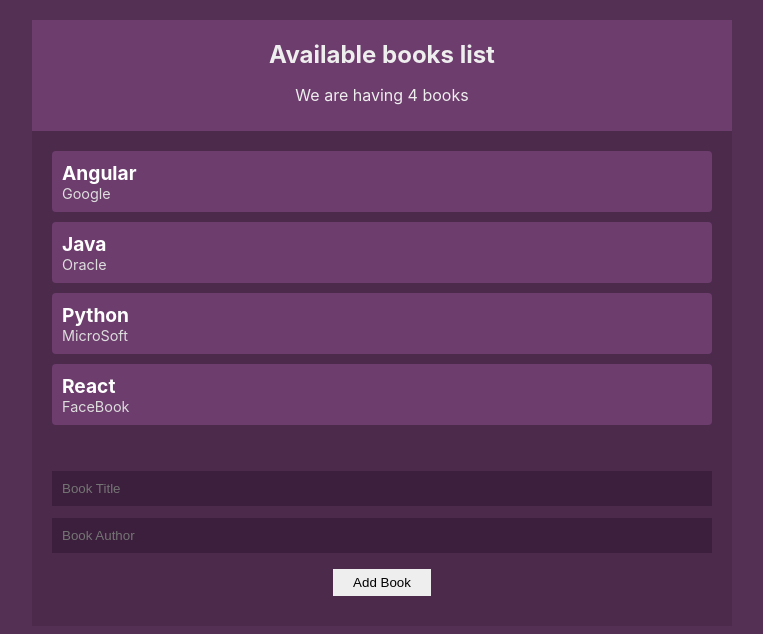
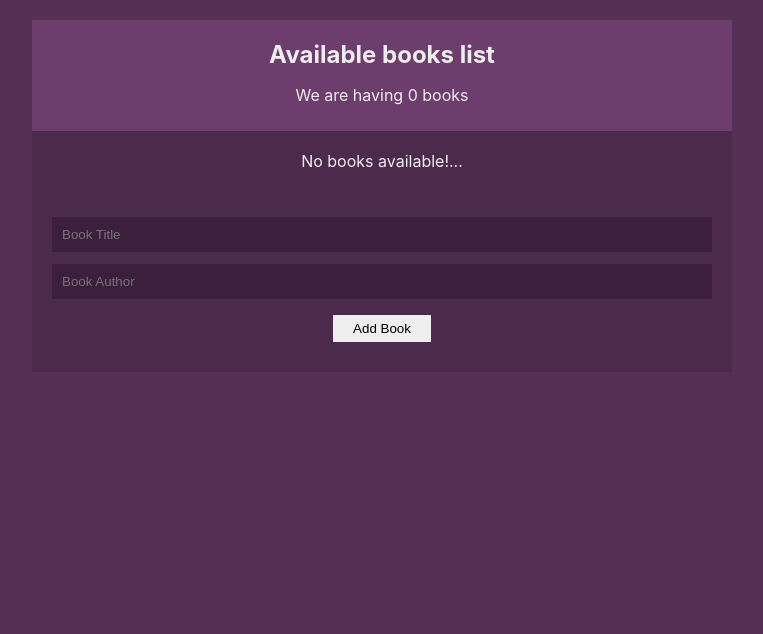
Before and after one commit to nagcse42/react-context-and-hooks, a React (Create React App) app: page / in a window 1280 px wide. Shown: the top 634 px of the page, without its empty margins (258-1021 px from the left). Built offline with nearby package versions, Linux system fonts and the light colour scheme.

Commit message:
added reducers to book context.

```diff
--- a/src/components/BookDetails.js
+++ b/src/components/BookDetails.js
@@ -1,10 +1,10 @@
-import React, { useState, useContext } from "react";
+import React, { useContext } from "react";
 import { BookContext } from "../contexts/BookContext";
 
 const BookDetails = ({ book }) => {
-  const { removeBook } = useContext(BookContext);
+  const { dispatch } = useContext(BookContext);
   return (
-    <li onClick={() => removeBook(book.id)}>
+    <li onClick={() => dispatch({ type: "REMOVE_BOOK", id: book.id })}>
       <div className="title"> {book.title}</div>
       <div className="author"> {book.author}</div>
     </li>
--- a/src/components/BookForm.js
+++ b/src/components/BookForm.js
@@ -2,12 +2,12 @@
 import { BookContext } from "../contexts/BookContext";
 
 const NewBookForm = () => {
-  const { addBook } = useContext(BookContext);
+  const { dispatch } = useContext(BookContext);
   const [title, setTitle] = useState("");
   const [author, setAuthor] = useState("");
   const handleSubmit = e => {
     e.preventDefault();
-    addBook(title, author);
+    dispatch({ type: "ADD_BOOK", book: { title, author } });
     setTitle("");
     setAuthor("");
   };
--- a/src/contexts/BookContext.js
+++ b/src/contexts/BookContext.js
@@ -1,26 +1,15 @@
-import React, { createContext, useState } from "react";
+import React, { createContext, useState, useReducer } from "react";
+import { bookReducer } from "../reducers/booksReducer";
+
 import uuid from "uuid/dist/v1";
 
 export const BookContext = createContext();
 
 const BookContextProvider = props => {
-  const [books, setBooks] = useState([
-    { title: "Angular", author: "Google", id: 1 },
-    { title: "Java", author: "Oracle", id: 2 },
-    { title: "Python", author: "MicroSoft", id: 3 },
-    { title: "React", author: "FaceBook", id: 4 }
-  ]);
-
-  const addBook = (title, author) => {
-    setBooks([...books, { title, author, id: uuid() }]);
-  };
-
-  const removeBook = id => {
-    setBooks(books.filter(book => book.id !== id));
-  };
+  const [books, dispatch] = useReducer(bookReducer, []);
 
   return (
-    <BookContext.Provider value={{ books, addBook, removeBook }}>
+    <BookContext.Provider value={{ books, dispatch }}>
       {props.children}
     </BookContext.Provider>
   );
--- /dev/null
+++ b/src/reducers/booksReducer.js
@@ -0,0 +1,19 @@
+import uuid from "uuid/dist/v1";
+
+export const bookReducer = (state, action) => {
+  switch (action.type) {
+    case "ADD_BOOK":
+      return [
+        ...state,
+        {
+          title: action.book.title,
+          author: action.book.author,
+          id: uuid()
+        }
+      ];
+    case "REMOVE_BOOK":
+      return state.filter(book => book.id !== action.id);
+    default:
+      return state;
+  }
+};
```
